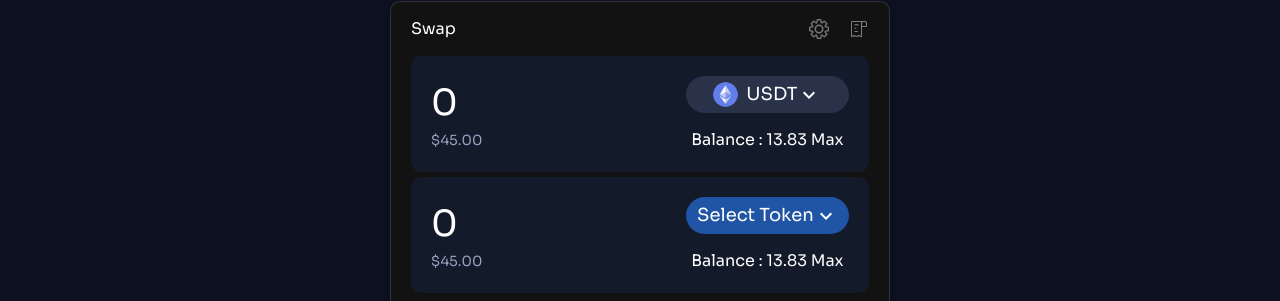
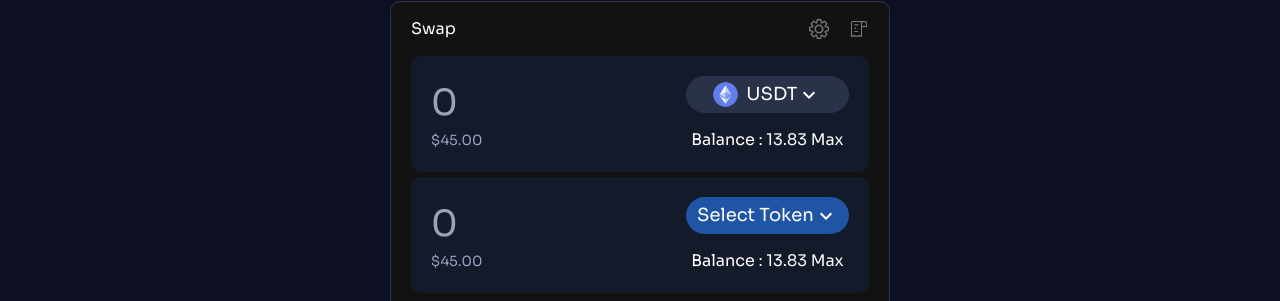
Before and after one commit to LeapMonkey/kunji-Frontend-Admin_2, a Next.js app: page /Uniswap in a window 1280 px wide. Shown: the part 202-503 px from the top of the page. Built offline with nearby package versions, Linux system fonts and the light colour scheme.

Commit message:
uniswap input placeholder added

```diff
--- a/pages/Uniswap.js
+++ b/pages/Uniswap.js
@@ -65,8 +65,8 @@ const Uniswap = () => {
   const [expand, setExpand] = useState(true);
   const [auto, setAuto] = useState(false);
   const [approve, setApprove] = useState(false);
-  const [swapAmount, setSwapAmount] = useState(0);
-  const [swapSecondAmount, setSwapSecondAmount] = useState(0);
+  const [swapAmount, setSwapAmount] = useState();
+  const [swapSecondAmount, setSwapSecondAmount] = useState();
   const [tokenData, setTokenData] = useState("");
   const [tokenDataNext, setTokenDataNext] = useState("");
   const [openConfirmModal, setOpenConfirmModal] = useState(false);
@@ -462,6 +462,7 @@ const Uniswap = () => {
                   type="number"
                   className="text-[36px] bg-darkBlue w-[100%] outline-none rounded-[18px]  font-sora bg-backgroundColor text-white"
                   value={swapAmount}
+                  placeholder="0"
                   onChange={(e) => {
                     setSwapAmount(e.target.value);
                   }}
@@ -512,6 +513,7 @@ const Uniswap = () => {
                 type="number"
                 className="text-[36px] bg-darkBlue w-[100%] outline-none rounded-[18px]  font-sora bg-backgroundColor text-white"
                 value={swapSecondAmount}
+                placeholder="0"
                 onChange={(e) => {
                   setSwapSecondAmount(e.target.value);
                 }}
```
